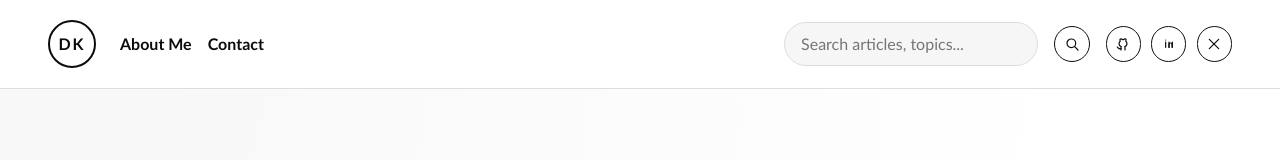
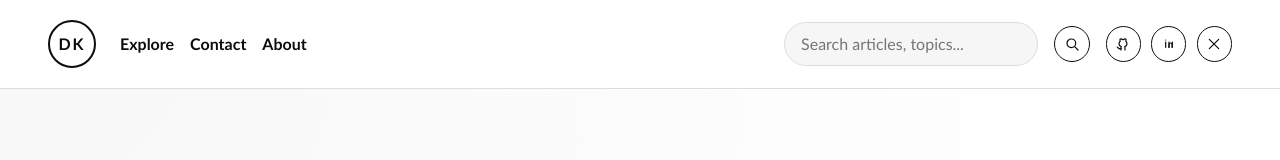
Before and after one commit to DiljithAK/my-blog, a React (Vite) app: page / in a window 1280 px wide. Shown: the top 160 px of the page. Built offline with nearby package versions, Linux system fonts and the light colour scheme.

Commit message:
Added Explore option in the nav bar, rearrange nav items and update about me item name to about

```diff
--- a/src/components/Navbar.tsx
+++ b/src/components/Navbar.tsx
@@ -22,11 +22,14 @@ export function Navbar() {
           </div>
         </details> */}
 
-        <NavLink href="/about" className="nav-item">
-          About Me
+        <NavLink className="nav-item" href="/posts">
+          Explore
         </NavLink>
         <NavLink href="/contact" className="nav-item">
           Contact
+        </NavLink>
+        <NavLink href="/about" className="nav-item">
+          About
         </NavLink>
       </nav>
 
--- a/src/pages/AboutPage.tsx
+++ b/src/pages/AboutPage.tsx
@@ -2,7 +2,7 @@ export function AboutPage() {
   return (
     <div className="page-stack page-narrow">
       <section className="page-intro prose-panel about-page-intro">
-        <p className="section-eyebrow">About Me</p>
+        <p className="section-eyebrow">About</p>
         <h1>Writing at the intersection of engineering craft and human growth</h1>
         <div className="about-page-copy">
           <p>
```
